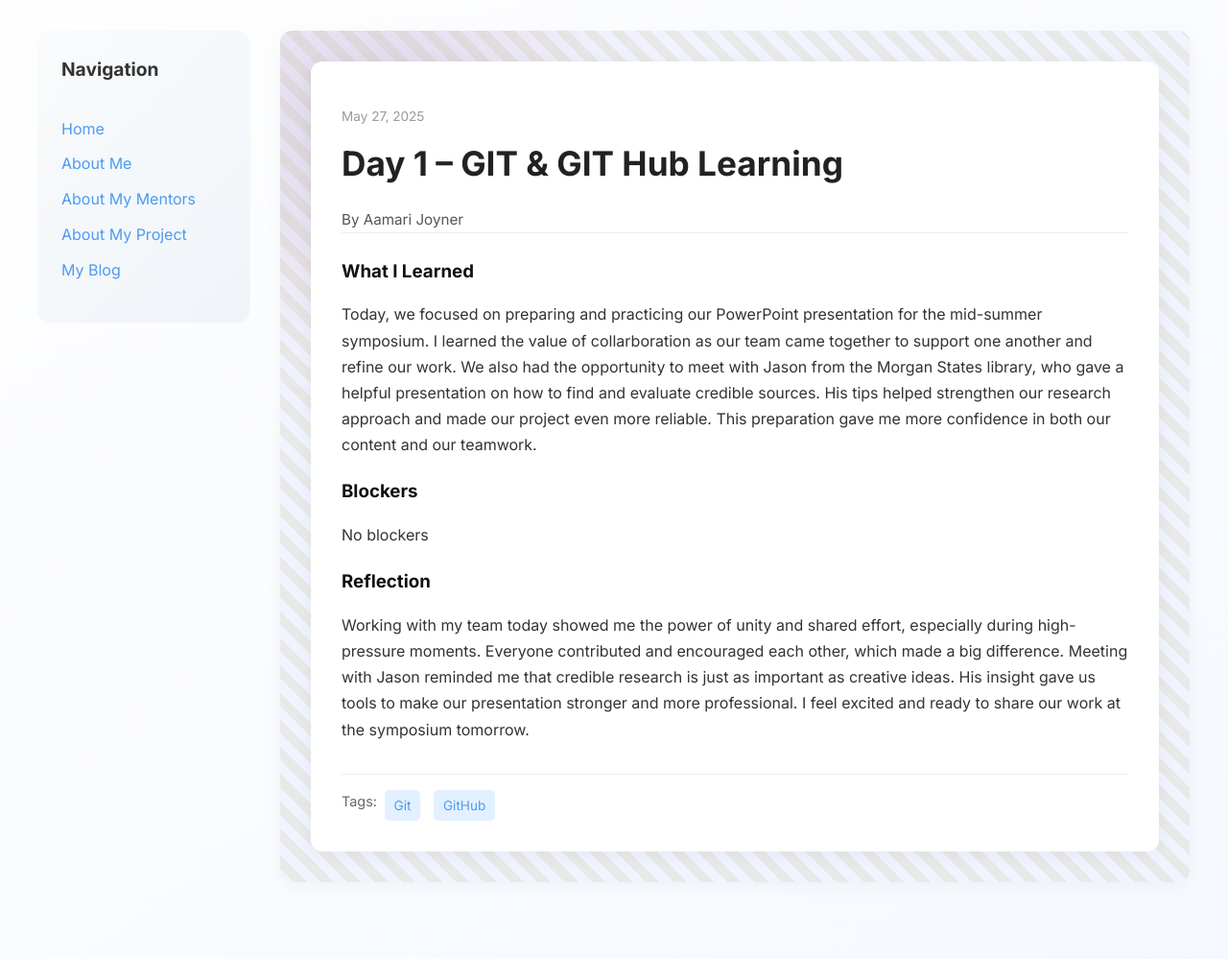
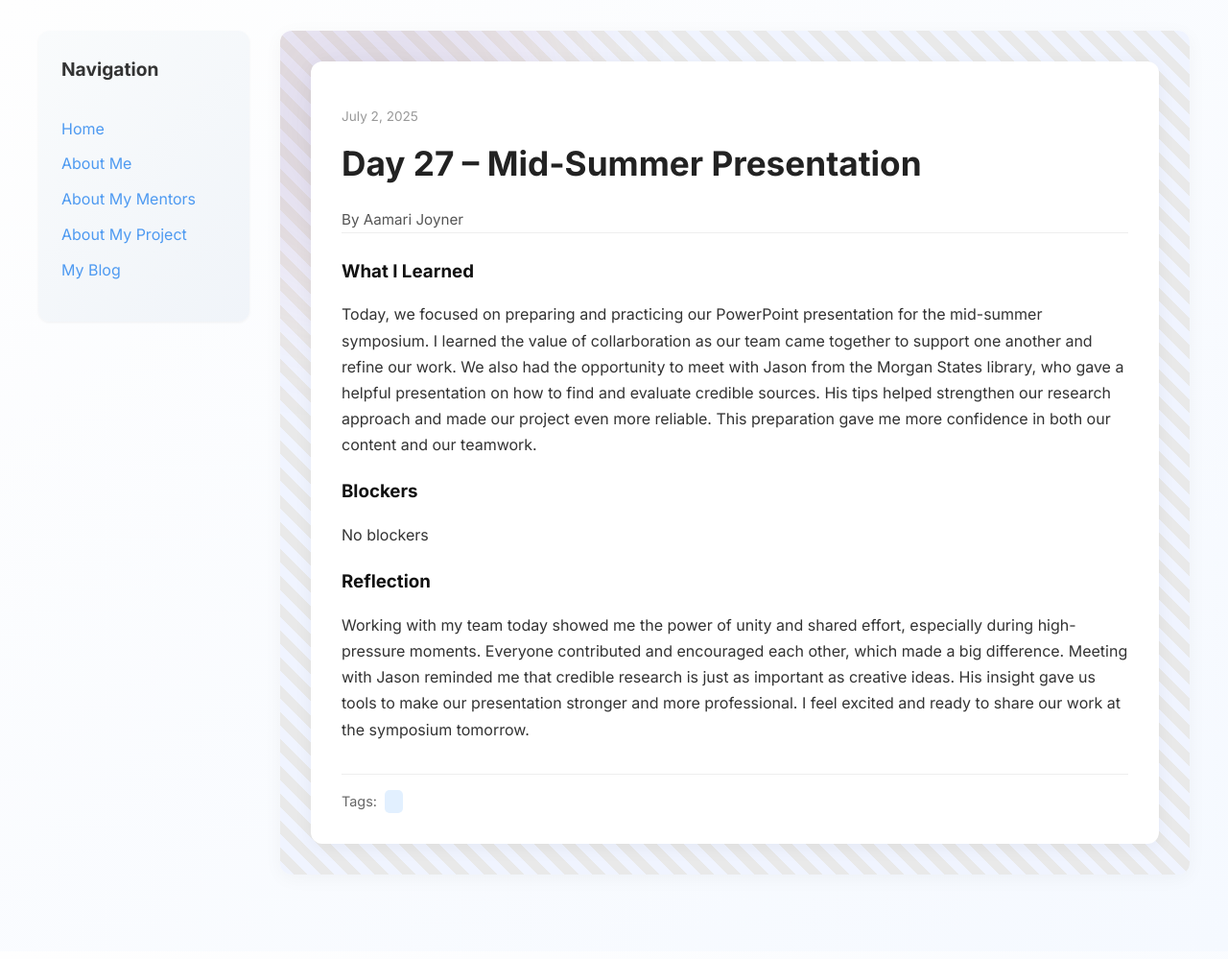
Before and after one commit to AamariJoyner/AamariJoyner.github.io, a Jekyll site: the page built from _posts/2025-07-02-day-27.md, in a window 1280 px wide. Shown: the whole page at 96% size. Built offline with Jekyll 4.4.1, drawn with Linux system fonts in a browser that asks for light colours.

Commit message:
Update 2025-07-02-day-27.md

```diff
--- a/_posts/2025-07-02-day-27.md
+++ b/_posts/2025-07-02-day-27.md
@@ -1,10 +1,10 @@
 ---
 layout: post
-title: "Day 1 – GIT & GIT Hub Learning"
-date: 2025-05-27
+title: "Day 27 – Mid-Summer Presentation"
+date: 2025-07-02
 author: Aamari Joyner
-permalink: /day1.html
-tags: ["Git","GitHub"]
+permalink: /day27.html
+tags: [""]
 
 what_i_learned: |
   Today, we focused on preparing and practicing our PowerPoint presentation for the mid-summer symposium. I learned the value of collarboration as our team came together to support one another and refine our work. We also had the opportunity to meet with Jason from the Morgan States library, who gave a helpful presentation on how to find and evaluate credible sources. His tips helped strengthen our research approach and made our project even more reliable. This preparation gave me more confidence in both our content and our teamwork.
```
